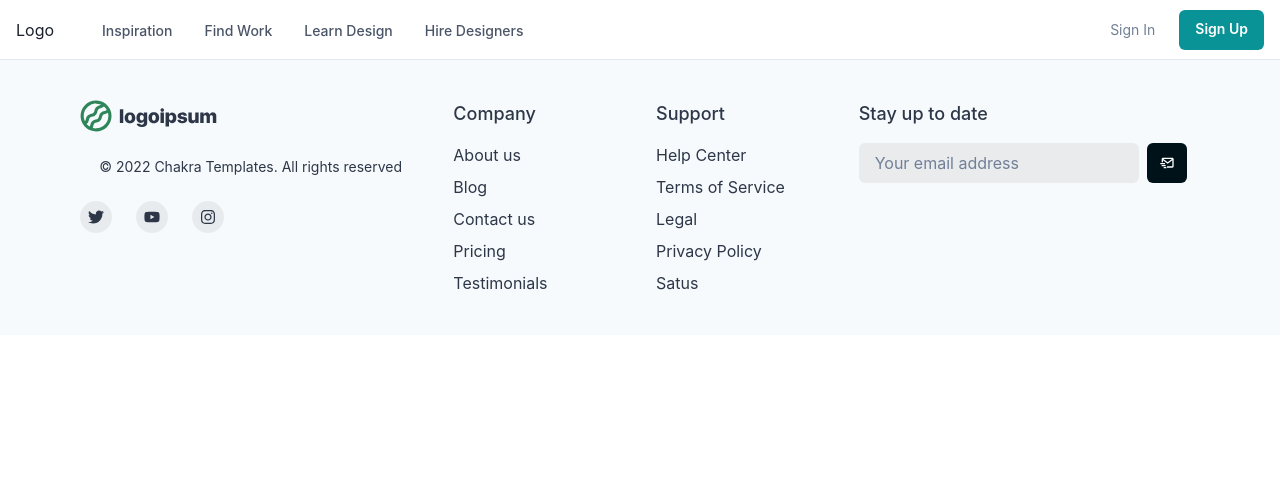
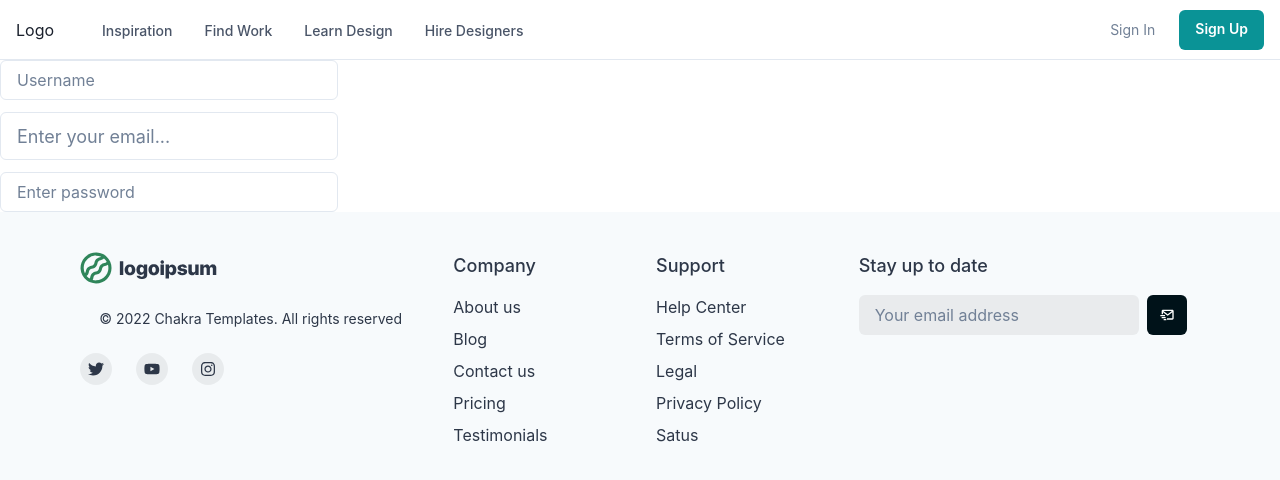
Before and after one commit to olivelliott/hand-me-up, a React (Create React App) app in the folder client/: page /signup in a window 1280 px wide. Shown: the top 480 px of the page. Built offline with nearby package versions, Linux system fonts and the light colour scheme.

Commit message:
created initial signup form

```diff
--- a/client/src/App.js
+++ b/client/src/App.js
@@ -12,6 +12,7 @@ import { BrowserRouter as Router, Routes, Route } from 'react-router-dom';
 import Header from './components/Header';
 import Footer from './components/Footer';
 import Hero from './components/Hero';
+import SignupForm from './components/SignupForm';
 import { PhotoDrop } from './pages/PhotoDrop';
 
 function App() {
@@ -45,6 +46,7 @@ function App() {
             <Routes>
               {/* routes to pages go here */}
               <Route path='/' element={<Hero />} />
+              <Route path='/signup' element={<SignupForm />} />
               <Route path='/photodrop' element={<PhotoDrop />} />
             </Routes>
           </div>
--- /dev/null
+++ b/client/src/components/SignupForm.js
@@ -0,0 +1,32 @@
+import React from "react";
+import {
+  InputGroup,
+  Input,
+  InputRightElement,
+  Button,
+  Stack,
+} from "@chakra-ui/react";
+
+export default function PasswordInput() {
+    const [show, setShow] = React.useState(false)
+    const handleClick = () => setShow(!show)
+
+    return (
+      <InputGroup size='md'>
+        <Stack spacing={3}>
+        <Input htmlSize={4} width='auto' placeholder='Username' />
+        <Input
+              mt={0}
+              size="lg"
+              type="email"
+              placeholder="Enter your email..."
+              required
+            />
+        <Input pr='4.5rem' type={show ? 'text' : 'password'} placeholder='Enter password' />
+        {/* <InputRightElement width='4.5rem'>
+          <Button h='1.75rem' size='sm' onClick={handleClick}> {show ? 'Hide' : 'Show'}</Button>
+        </InputRightElement> */}
+        </Stack>
+      </InputGroup>
+    )
+  }
```
